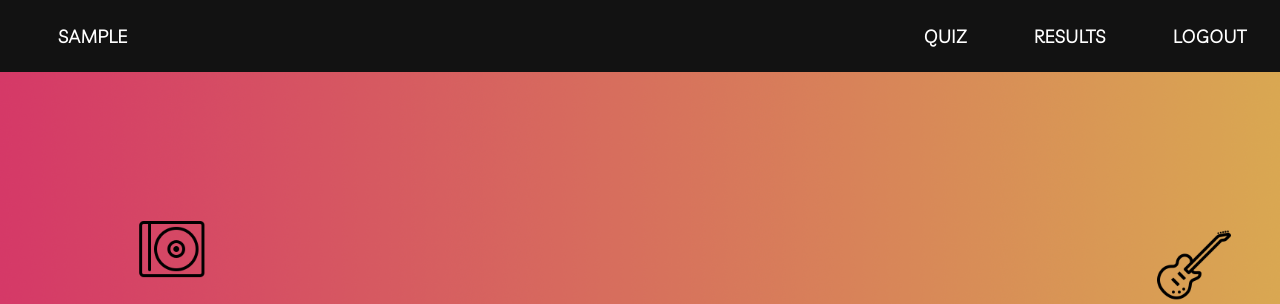
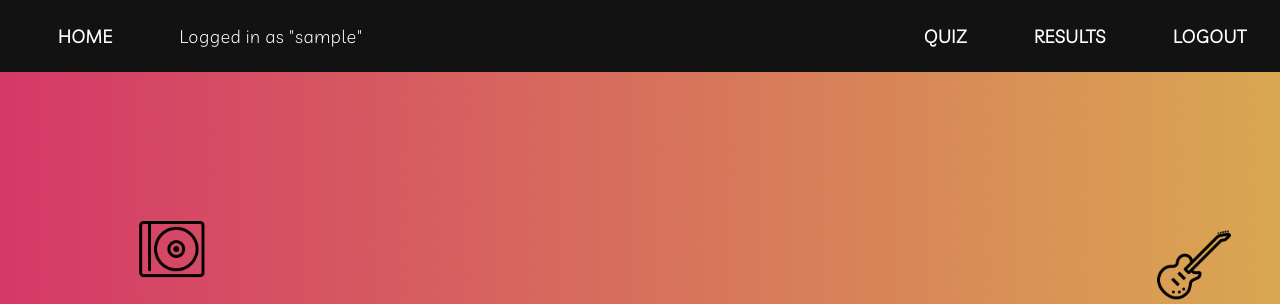
Before and after one commit to Spotimania/Spotimania, a Flask app: page / in a window 1280 px wide. Shown: the top 304 px of the page. Run offline with Flask 2, Linux system fonts and the light colour scheme; the visitor is signed in with stand-in values (Sample User, id 1); data comes from the database, SQL or seed files in the repository; some libraries are stand-ins or nearby versions; some web fonts are replaced.

Commit message:
Nav Bar
small changes

```diff
--- a/app/templates/components/nav.html
+++ b/app/templates/components/nav.html
@@ -11,8 +11,12 @@
 					<a href="{{ url_for('index') }}" class="nav-link">Home</a>
                 </li>
                 {% else %}
+				<li class="nav-item">
+					<a href="{{ url_for('index') }}" class="nav-link">Home</a>
+                </li>
                 <li class="nav-item">
-					<a href="{{ url_for('index') }}" class="nav-link">{{ current_user.username }}</a>
+					<label class="nav-link" style="text-transform: none; font-weight: lighter; margin: 0;">Logged in as "{{ current_user.username }}"</label>
+					<!-- <a href="{{ url_for('index') }}" class="nav-link">{{ current_user.username }}</a> -->
                 </li>
                 {% endif %}
 			</ul>
```
